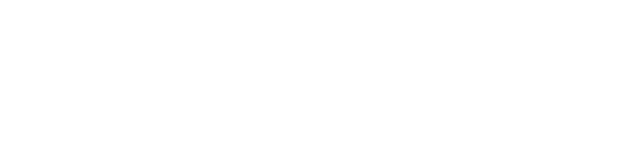
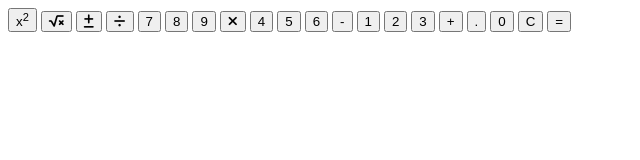
Before and after one commit to Tuffy-the-Coder/Calculator, a plain HTML site: page index.html in a window 1280 px wide. Shown: the whole page, without its empty margins (0-640 px from the left). Drawn offline with Linux system fonts and the light colour scheme.

Commit message:
HTML added

```diff
--- a/index.html
+++ b/index.html
@@ -5,8 +5,33 @@
     <meta name="viewport" content="width=device-width, initial-scale=1.0">
     <title>Calculator</title>
     <link rel="stylesheet" href="style.css">
+    <link rel="stylesheet" href="https://cdnjs.cloudflare.com/ajax/libs/font-awesome/6.7.2/css/all.min.css" integrity="sha512-Evv84Mr4kqVGRNSgIGL/F/aIDqQb7xQ2vcrdIwxfjThSH8CSR7PBEakCr51Ck+w+/U6swU2Im1vVX0SVk9ABhg==" crossorigin="anonymous" referrerpolicy="no-referrer" />
 </head>
 <body>
-
+    <div class="calculator">
+        <div class="display"></div>
+        <div class="operator-container">
+            <button class="operator" id="x-squared"> x<sup>2</sup></button>
+            <button class="operator" id="square-root"> <i class="fa-solid fa-square-root-variable"></i></button>
+            <button class="operator" id="plus-minus"><i class="fa-solid fa-plus-minus"></i></button>
+            <button class="operator" id="divide"><i class="fa-solid fa-divide"></i></button>
+            <button class="digit" id="seven">7</button>
+            <button class="digit" id="eight">8</button>
+            <button class="digit" id="nine">9</button>
+            <button class="operator" id="multiply"><i class="fa-solid fa-xmark"></i></button>
+            <button class="digit" id="four">4</button>
+            <button class="digit" id="five">5</button>
+            <button class="digit" id="six">6</button>
+            <button class="operator" id="substract">-</button>
+            <button class="digit" id="one">1</button>
+            <button class="digit" id="two">2</button>
+            <button class="digit" id="three">3</button>
+            <button class="operator" id="add">+</button>
+            <button class="digit" id="point">.</button>
+            <button class="digit" id="zero">0</button>
+            <button class="digit" id="clear">C</button>
+            <button class="operator" id="equals-to">=</button>
+        </div>
+    </div>
 </body>
 </html>
```
